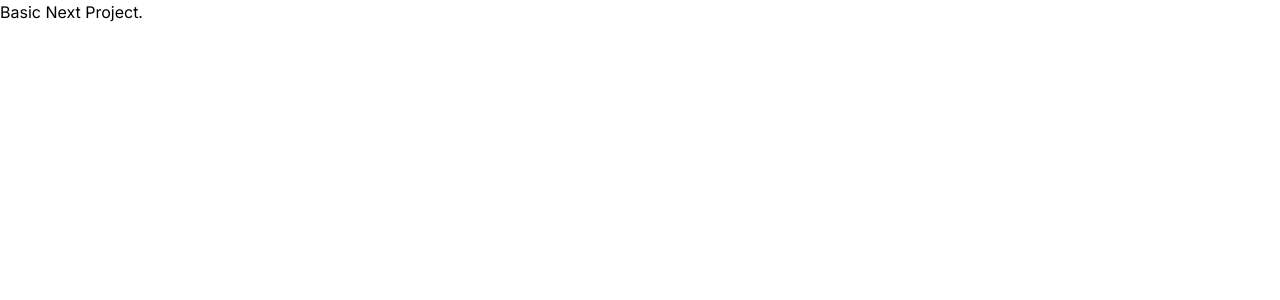
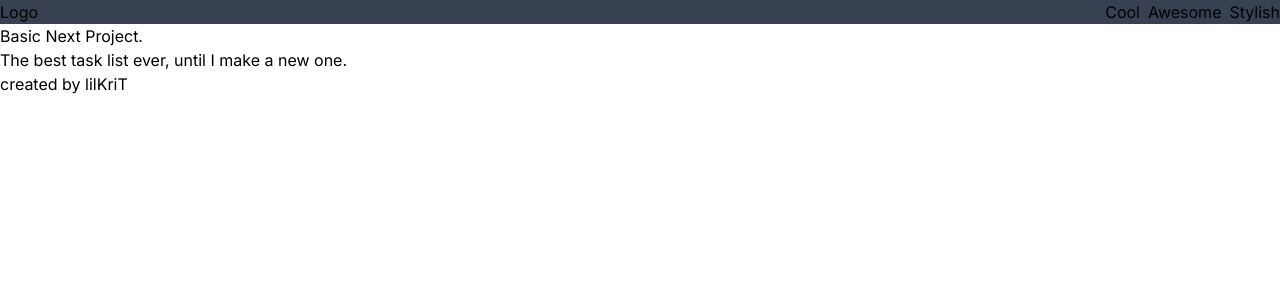
Before and after one commit to lilKriT/nexttasks, a Next.js app: page / in a window 1280 px wide. Shown: the top 300 px of the page. Built offline with nearby package versions, Linux system fonts and the light colour scheme.

Commit message:
Creating basic pages.

```diff
--- /dev/null
+++ b/app/components/Footer.tsx
@@ -0,0 +1,16 @@
+import Link from "next/link";
+
+const Footer = () => {
+  return (
+    <footer className="flex justify-center ">
+      <div className="container">
+        <h2>The best task list ever, until I make a new one.</h2>
+        <p>
+          created by <Link href={"/"}>lilKriT</Link>
+        </p>
+      </div>
+    </footer>
+  );
+};
+
+export default Footer;
--- /dev/null
+++ b/app/components/Header.tsx
@@ -0,0 +1,33 @@
+import Link from "next/link";
+
+const Header = () => {
+  return (
+    <header className="flex justify-center bg-gray-700">
+      <nav className="container flex justify-between">
+        <Link href={"/"} className="logo">
+          Logo
+        </Link>
+
+        <menu className="flex gap-2">
+          <li>
+            <Link href={"/"} className="navLink">
+              Cool
+            </Link>
+          </li>
+          <li>
+            <Link href={"/"} className="navLink">
+              Awesome
+            </Link>
+          </li>
+          <li>
+            <Link href={"/"} className="navLink">
+              Stylish
+            </Link>
+          </li>
+        </menu>
+      </nav>
+    </header>
+  );
+};
+
+export default Header;
--- a/app/globals.css
+++ b/app/globals.css
@@ -2,5 +2,16 @@
 @tailwind components;
 @tailwind utilities;
 
+@layer base {
+}
+
+@layer components {
+}
+
+@layer utilities {
+  .container {
+  }
+}
+
 /* TODO: Check out prefers-color-scheme */
 /* TODO: Check out motion-reduce*/
--- a/app/layout.tsx
+++ b/app/layout.tsx
@@ -1,12 +1,14 @@
 import "./globals.css";
 import type { Metadata } from "next";
 import { Inter } from "next/font/google";
+import Header from "./components/Header";
+import Footer from "./components/Footer";
 
 const inter = Inter({ subsets: ["latin"] }); // this can also specify things like weight...
 
 export const metadata: Metadata = {
-  title: "Create Next App",
-  description: "Generated by create next app",
+  title: "Next 13 Tasklist",
+  description: "Achieve maximum productivity!",
 };
 
 export default function RootLayout({
@@ -16,7 +18,11 @@ export default function RootLayout({
 }) {
   return (
     <html lang="en">
-      <body className={inter.className}>{children}</body>
+      <body className={inter.className}>
+        <Header />
+        <main>{children}</main>
+        <Footer />
+      </body>
     </html>
   );
 }
```
